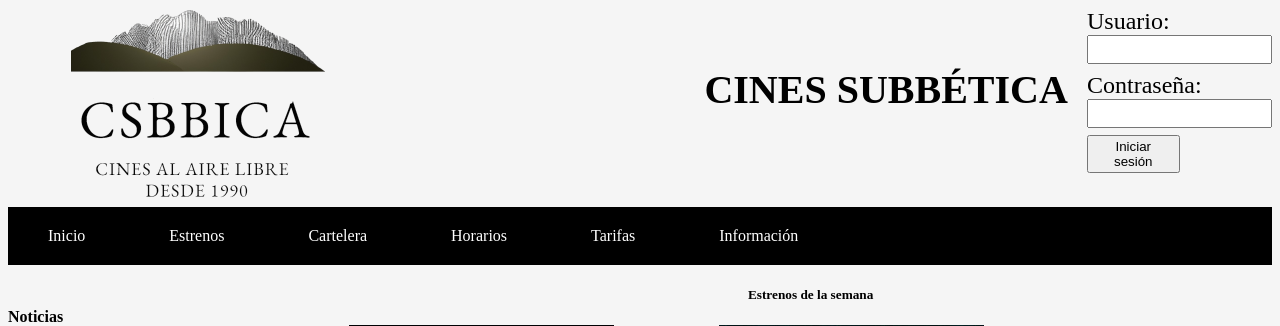
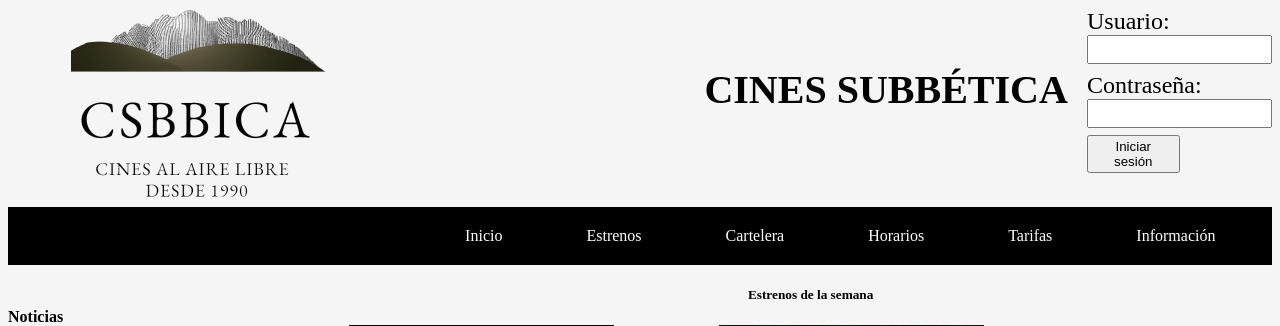
Before and after one commit to RedRiotTank/CinesSubbetica, a PHP site: page / in a window 1280 px wide. Shown: the top 326 px of the page. Run offline with PHP 8.4, Linux system fonts and the light colour scheme.

Commit message:
certer nav var

```diff
--- a/index.html
+++ b/index.html
@@ -31,7 +31,7 @@
 
   			<nav id="menu">
 				<ul>
-					<li><a href=inicio.html>Inicio</a></li>
+					<li><a href=index.html>Inicio</a></li>
 					<li><a href=#progweb>Estrenos</a></li>
 					<li><a href=#mypro>Cartelera</a></li>
 					<li><a href=#mypro>Horarios</a></li>
--- a/indexcss.css
+++ b/indexcss.css
@@ -32,7 +32,6 @@ body {
 
 .encabezado form{
     align-basis: 25%;
-
 }
 
 .encabezado form label{
@@ -49,15 +48,13 @@ body {
 	display: block;
 	width: 50%;
 	height: 20%;
-
 }
 
 
 /* Menú */
-#menu{
+.encabezado nav{
 	background-color: black;
-
-
+	padding-left: 33%;
 }
 
 #menu ul{
```
